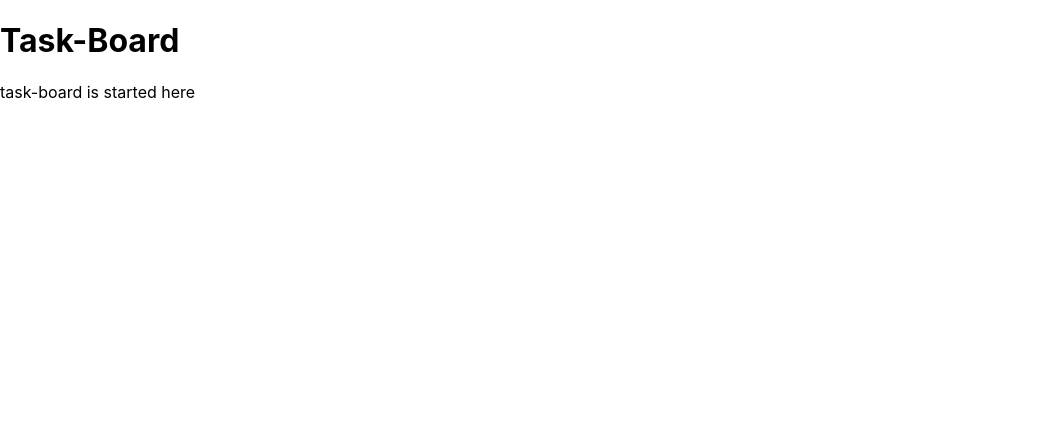
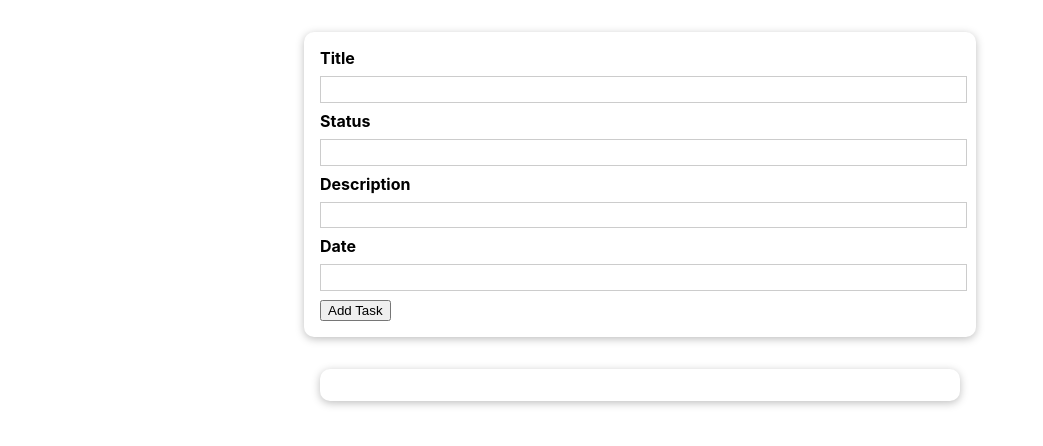
Before and after one commit to amit-softobiz/task-board, a React (Create React App) app: page / in a window 1280 px wide. Shown: the top 446 px of the page, without its empty margins (0-1043 px from the left). Built offline with nearby package versions, Linux system fonts and the light colour scheme.

Commit message:
form component created

```diff
--- a/src/App.js
+++ b/src/App.js
@@ -1,8 +1,19 @@
+import React, {useState} from 'react'
+import Addtask from "./components/tasks/Addtask";
+
+import TaskList from "./components/tasks/TaskList";
 function App() {
+  const [taskList, setTaskList] = useState([]);
+
+  const addTaskHandler = (Ttitle,Tstatus,Tdescription,Tdate)=>{
+    setTaskList((prevUsersList)=>{
+      return [...prevUsersList, {title:Ttitle,status:Tstatus,description:Tdescription,date:Tdate ,id:Math.random().toString()}];
+    });
+  };
   return (
-    <div className="App">
-      <h1>Task-Board</h1>
-      <p>task-board is started here</p>
+    <div>
+      <Addtask onAddTask={addTaskHandler}/>
+      <TaskList tasks={taskList}/>
     </div>
   );
 }
--- /dev/null
+++ b/src/components/UI/Card.js
@@ -0,0 +1,11 @@
+import React from 'react'
+import classes from './Card.module.css';
+const Card = (props) => {
+  return (
+    <div className={`${classes.card} ${props.className}`}>
+      {props.children}
+    </div>
+  )
+}
+
+export default Card
--- /dev/null
+++ b/src/components/UI/Card.module.css
@@ -0,0 +1,5 @@
+.card{
+    background: white;
+    box-shadow: 0 2px 8px rgba(0,0,0,0.26);
+    border-radius:10px;
+}
--- /dev/null
+++ b/src/components/tasks/Addtask.js
@@ -0,0 +1,53 @@
+import React,{useRef, useState} from 'react'
+import Card from '../UI/Card'
+import classes from './Addtask.module.css'
+const Addtask = (props) => {
+    const titleInputRef = useRef();
+    const statusInputRef = useRef();
+    const descriptionInputRef = useRef();
+    const dateInputRef = useRef();
+    const [error, setError] = useState();
+
+    const addUserHandler = (event)=>{
+        const titleref=titleInputRef.current.value;
+        const statusref=statusInputRef.current.value;
+        const descriptionref=descriptionInputRef.current.value;
+        const dateref=dateInputRef.current.value;
+        event.preventDefault();
+        if(titleref.trim().length === 0 || statusref.trim().length ===0 || descriptionref.trim().length === 0 || dateref.trim().length ===0){
+            setError({
+                title:'Invalid Input',
+                message : 'Please enter a valid title,status, description and date (non-empty values).'
+            })
+            return;
+        }
+        props.onAddTask(titleref,statusref,descriptionref,dateref);
+        titleInputRef.current.value='';
+        statusInputRef.current.value='';
+        descriptionInputRef.current.value='';
+        dateInputRef.current.value='';
+     }
+  return (
+    <div>
+       <Card className={classes.input}>
+    <form onSubmit={addUserHandler}>
+      <label htmlFor='title'>Title</label>
+      <input id="title" type="text" ref={titleInputRef}/>
+
+      <label htmlFor='status'>Status</label>
+      <input id="status" type="text" ref={statusInputRef}/>
+
+      <label htmlFor='description'>Description</label>
+      <input id="description" type="text" ref={descriptionInputRef}/>
+
+      <label htmlFor='date'>Date</label>
+      <input id="date" type="text" ref={dateInputRef}/>
+
+      <button type="submit">Add Task</button>
+    </form>
+    </Card>
+    </div>
+  )
+}
+
+export default Addtask
--- /dev/null
+++ b/src/components/tasks/Addtask.module.css
@@ -0,0 +1,26 @@
+.input {
+    margin: 2rem auto;
+    padding: 1rem;
+    width: 90%;
+    max-width: 40rem;
+  }
+
+  .input label {
+    display: block;
+    font-weight: bold;
+    margin-bottom: 0.5rem;
+  }
+
+  .input input {
+    font: inherit;
+    display: block;
+    width: 100%;
+    border: 1px solid #ccc;
+    padding: 0.15rem;
+    margin-bottom: 0.5rem;
+  }
+
+  .input input:focus {
+    outline: none;
+    border-color: #4f005f;
+  }
--- /dev/null
+++ b/src/components/tasks/TaskList.js
@@ -0,0 +1,17 @@
+import React from 'react'
+import Card from '../UI/Card'
+import classes from './TaskList.module.css'
+const TaskList = (props) => {
+  return (
+    <Card className = {classes.tasks}>
+    <ul key={props.id}>
+      {props.tasks.map(task =>(
+      <li>
+          {task.title} {task.status}{task.description}{task.date}
+      </li>))}
+    </ul>
+    </Card>
+  )
+}
+
+export default TaskList
--- /dev/null
+++ b/src/components/tasks/TaskList.module.css
@@ -0,0 +1,16 @@
+.tasks {
+    margin: 2rem auto;
+    width: 90%;
+    max-width: 40rem;
+  }
+
+  .tasks ul {
+    list-style: none;
+    padding: 1rem;
+  }
+
+  .tasks li {
+    border: 1px solid #ccc;
+    margin: 0.5rem 0;
+    padding: 0.5rem;
+  }
```
